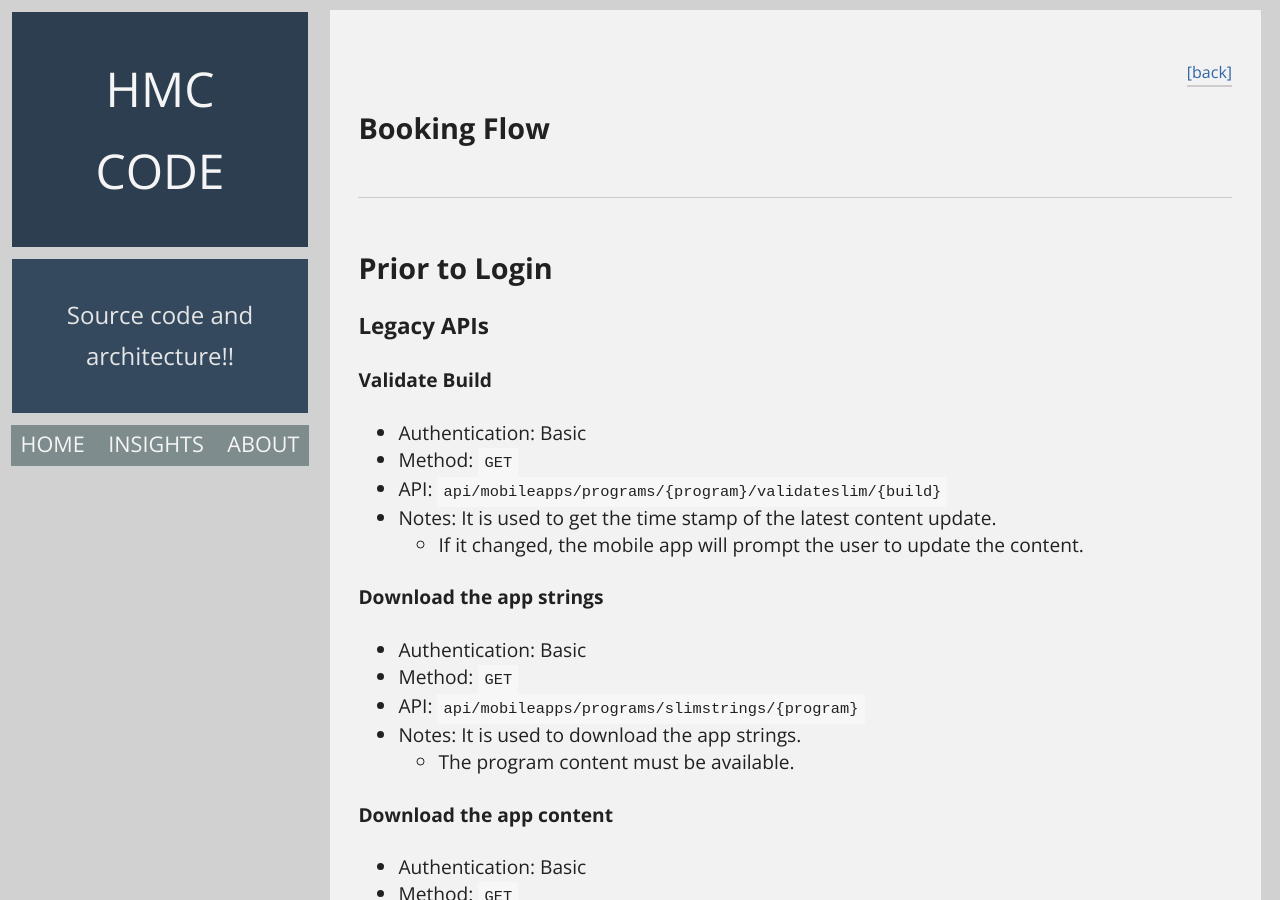
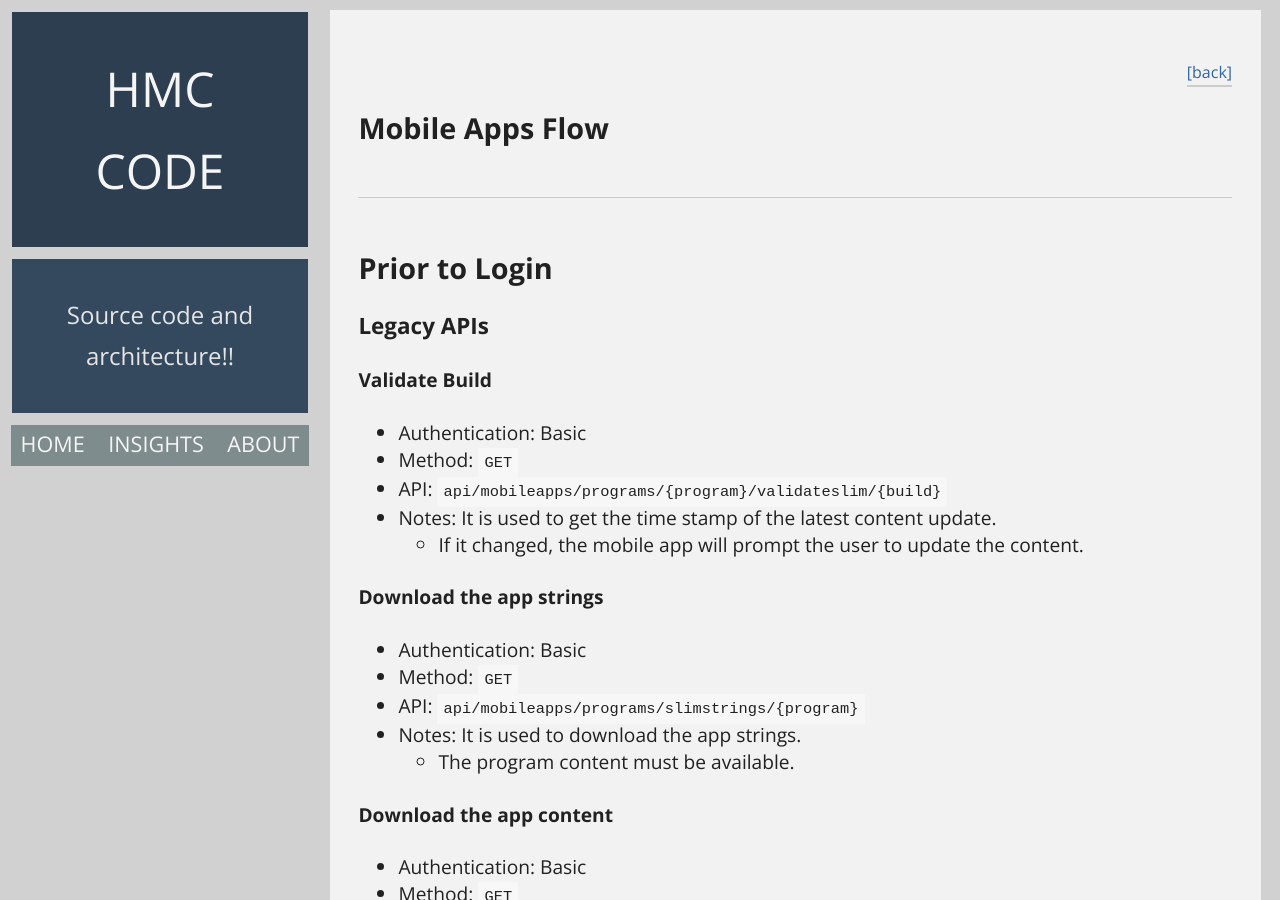
Before and after one commit to hmccode/hmccode.github.io, a Jekyll site: the page built from _posts/2017-04-23-mobile-apps-flow.md, in a window 1280 px wide and 900 px high. Built offline with Jekyll 4.4.1, drawn with Linux system fonts in a browser that asks for light colours; nearby versions of some CDN libraries; a script that is not in the unit is left out.

Commit message:
Added mobile apps flow'

```diff
--- a/_posts/2017-04-23-mobile-apps-flow.md
+++ b/_posts/2017-04-23-mobile-apps-flow.md
@@ -1,7 +1,7 @@
 ---
 layout: post
 author: "Khaled A"
-title:  "Booking Flow"
+title:  "Mobile Apps Flow"
 date:   2017-04-11 10:12:45
 summary: "Mobile Apps Flow"
 categories: HMC Mosaic
```
